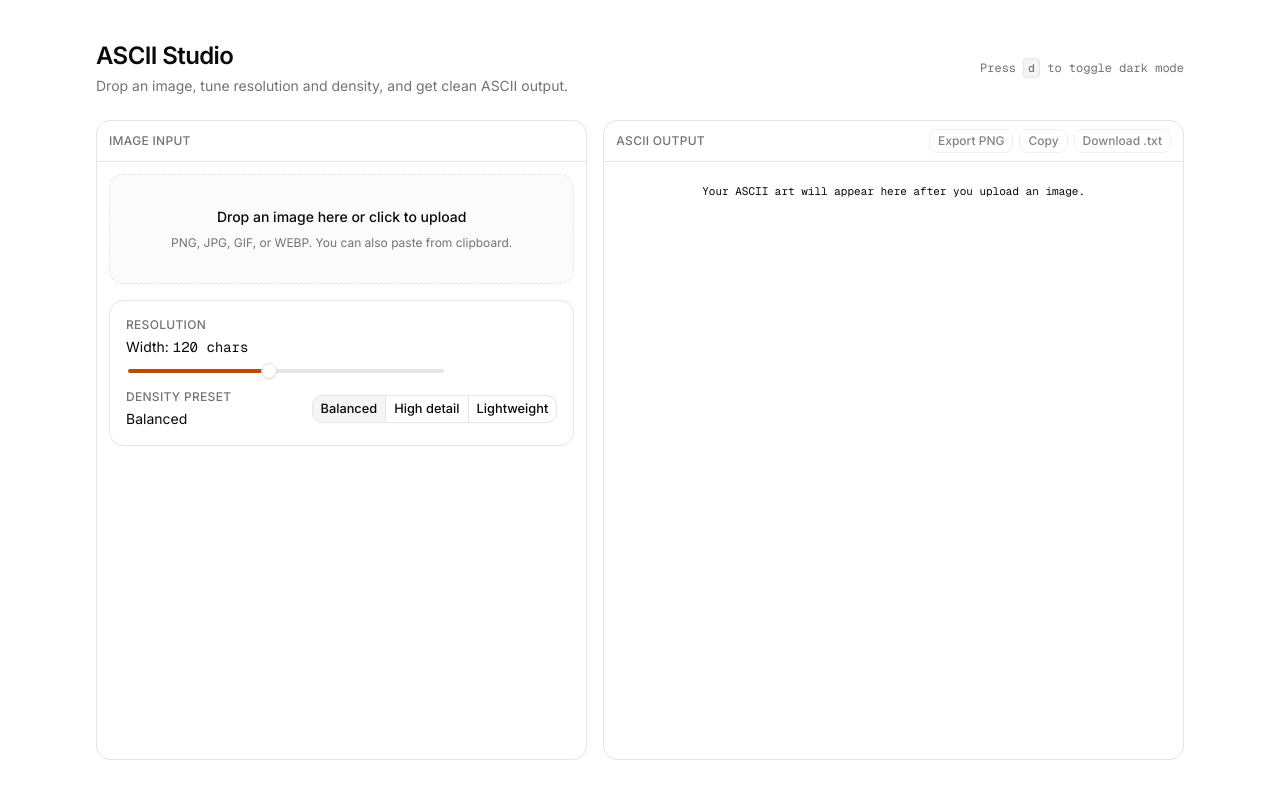
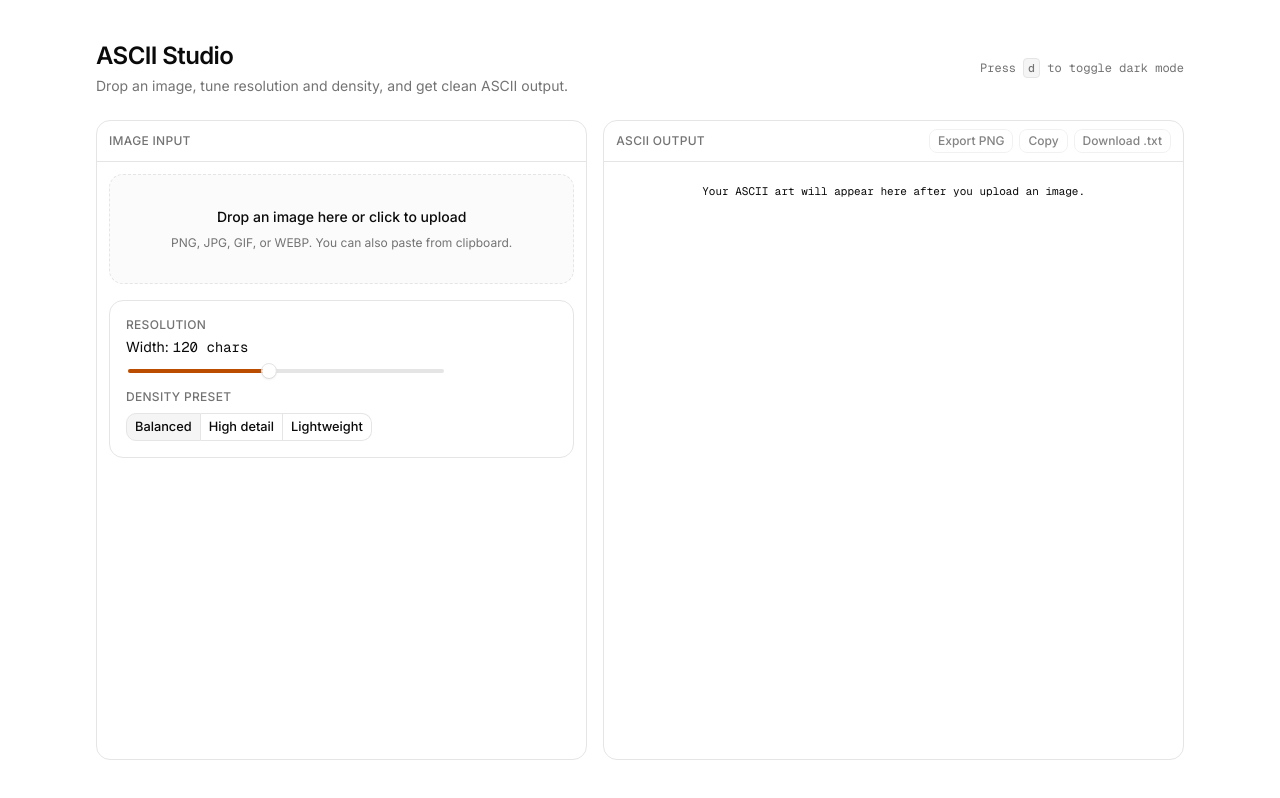
Before and after one commit to phalla-doll/ascii-art-gen, a Next.js app: page / in a window 1280 px wide. Built offline with nearby package versions, Linux system fonts and the light colour scheme.

Commit message:
refactor: simplify density preset selection by consolidating layout and removing redundant code

```diff
--- a/app/page.tsx
+++ b/app/page.tsx
@@ -312,16 +312,10 @@ export default function Page() {
                                 </div>
 
                                 <div className="flex flex-wrap items-center justify-between gap-3">
-                                    <div className="space-y-1">
+                                    <div className="space-y-2">
                                         <p className="text-xs font-medium tracking-wide text-muted-foreground uppercase">
                                             Density preset
                                         </p>
-                                        <p className="text-sm">
-                                            {DENSITY_PRESETS.find(
-                                                (p) => p.id === densityId
-                                            )?.name ?? "Balanced"}
-                                        </p>
-                                    </div>
                                         <ToggleGroup
                                             type="single"
                                             value={densityId}
@@ -340,6 +334,7 @@ export default function Page() {
                                                 </ToggleGroupItem>
                                             ))}
                                         </ToggleGroup>
+                                    </div>
                                 </div>
                             </div>
 
```
Lines whose indentation alone changed are shown as unchanged.
